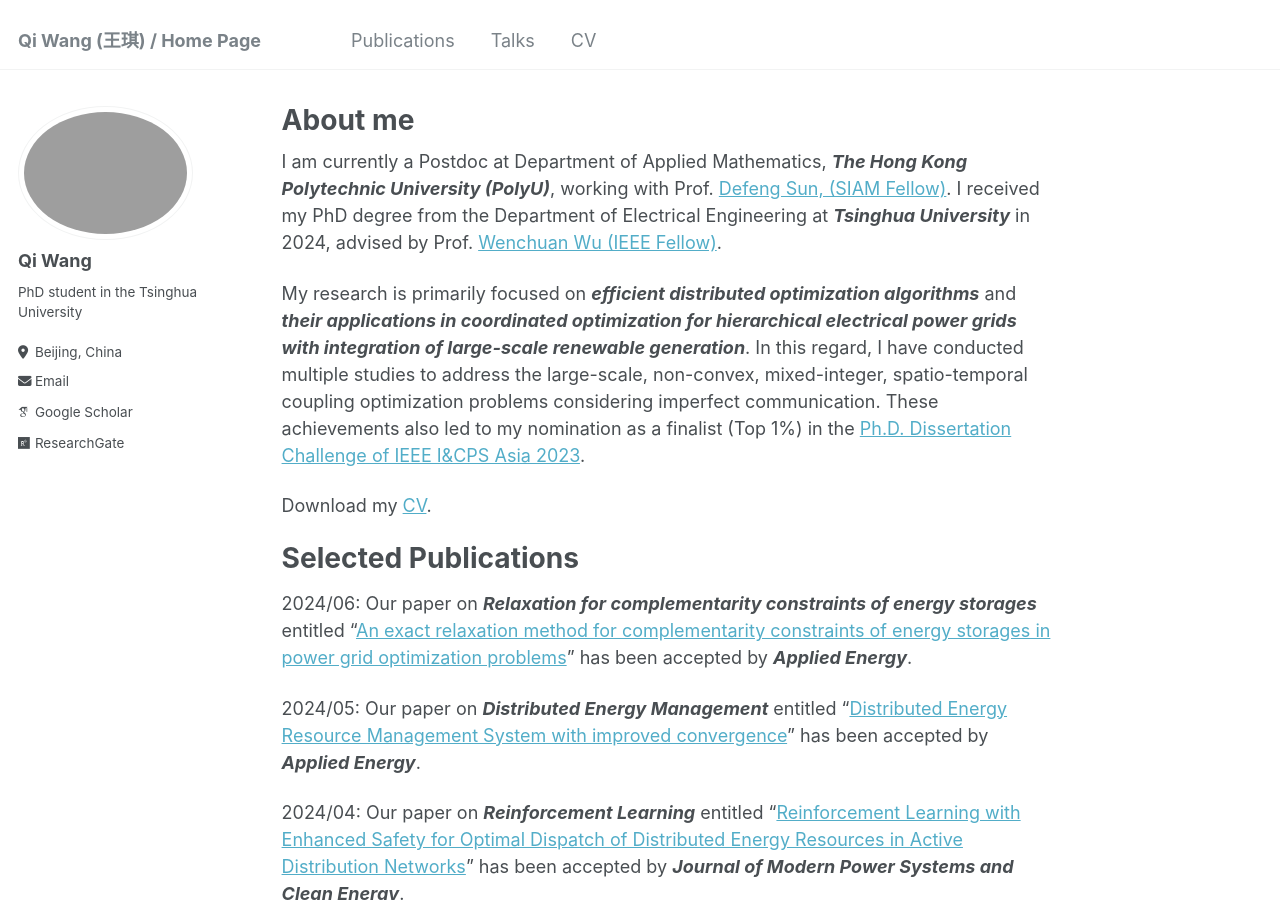
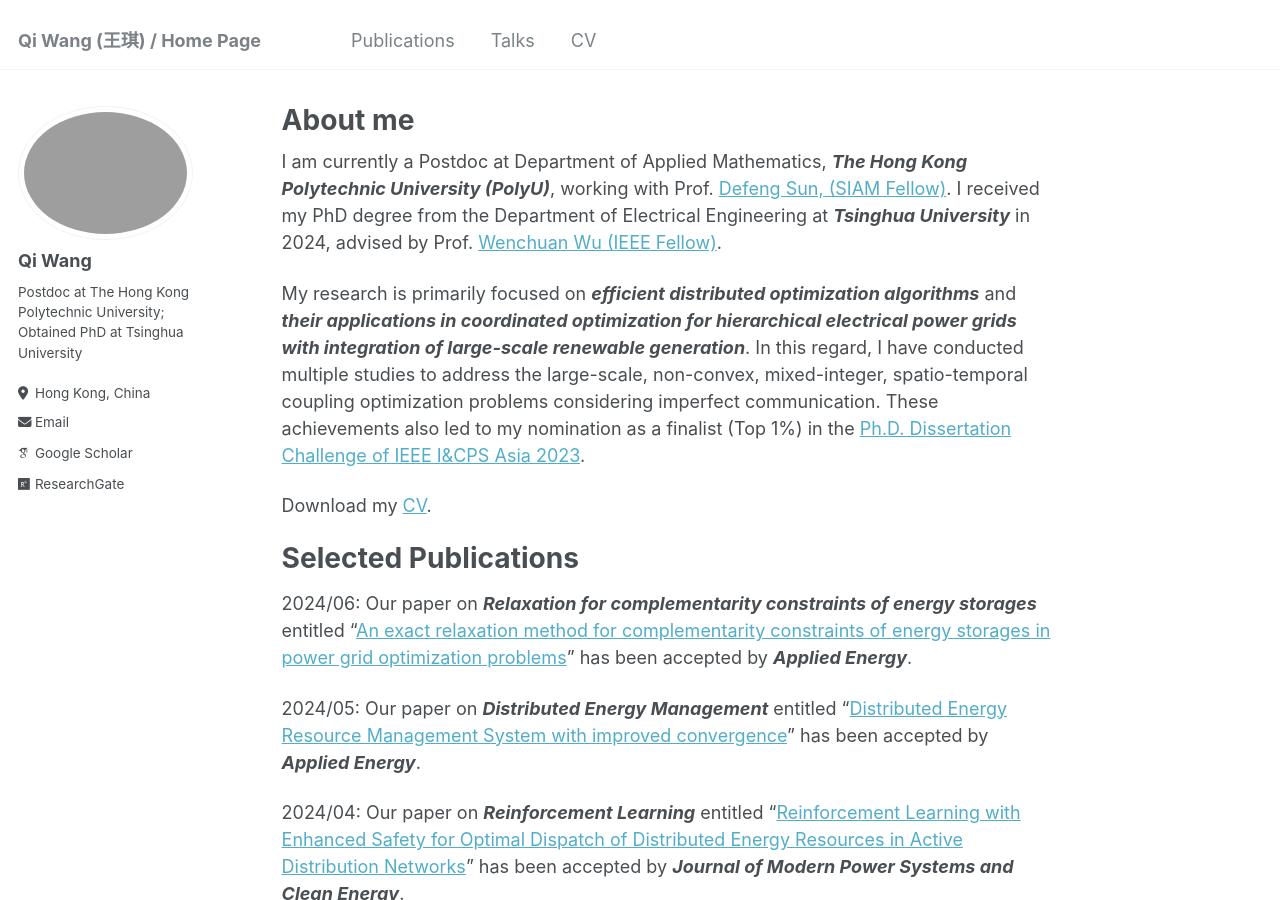
Before and after one commit to lalajiayou/WangQi_THU.github.io, a Jekyll site: the page built from _pages/about.md, in a window 1280 px wide and 900 px high. Built offline with Jekyll 4.4.1, drawn with Linux system fonts in a browser that asks for light colours; some web fonts are replaced.

Commit message:
Update _config.yml

```diff
--- a/_config.yml
+++ b/_config.yml
@@ -24,8 +24,8 @@ author:
   avatar           : "wq.jpg"
   name             : "Qi Wang"
   pronouns         : # "He/his" # example: "she/her"
-  bio              : "PhD student in the Tsinghua University"
-  location         : "Beijing, China"
+  bio              : "Postdoc at The Hong Kong Polytechnic University; Obtained PhD at Tsinghua University"
+  location         : "Hong Kong, China"
   employer         : # "Red Brick University"
   uri              : # URL
   email            : "wqthu@foxmail.com"
```
